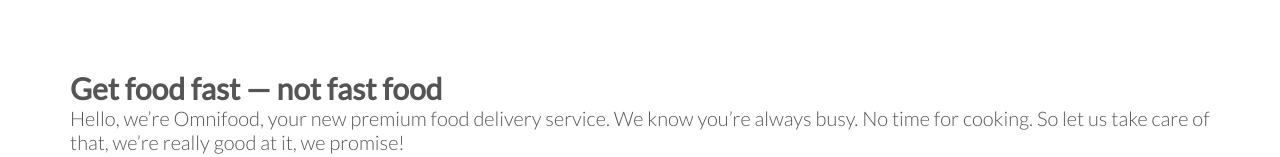
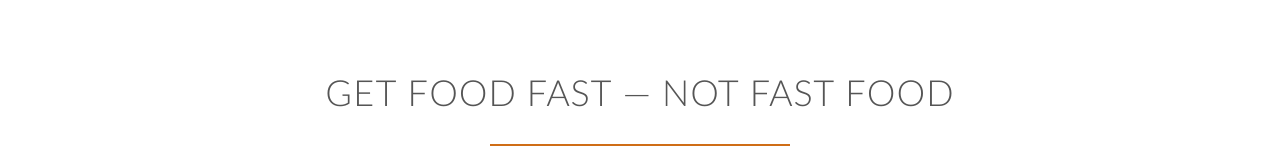
Before and after one commit to shazy89/classic-css, a plain HTML site: page index.html in a window 1280 px wide. Shown: the part 810-967 px from the top of the page. Drawn offline with nearby package versions, Linux system fonts and the light colour scheme.

Commit message:
handeled headers

```diff
--- a/resources/css/style.css
+++ b/resources/css/style.css
@@ -31,17 +31,44 @@
 
 /* Headings  */
 
+h1,
+h2 {
+  font-weight: 300;
+  text-transform: uppercase;
+  letter-spacing: 1px;
+}
 h1 {
   margin: 0;
   margin-bottom: 20px;
   color: #fff;
   font-size: 300%;
-  font-weight: 300;
-  text-transform: uppercase;
-  letter-spacing: 1px;
   word-spacing: 4px;
 }
+h2 {
+  font-size: 180%;
+  word-spacing: 2px;
+  text-align: center;
+  margin-bottom: 30px;
+}
 
+/* After h2 indicates this will happen  */
+h2:after {
+  display: block;
+  height: 2px;
+  background-color: #cf6d17;
+  /* Every time we make a use of after sudo class we have to specify its content  */
+  content: " ";
+  width: 300px;
+  /* this will center */
+  margin: 0 auto;
+  margin-top: 30px;
+}
+/* ------- PARAGRAPHS -----  */
+.long-copy {
+  line-height: 145%;
+  width: 75%;
+  margin-left: 15%;
+}
 /* Buttons  */
 
 /* Buttons in css can have "link, visitet, active and howerd" and we can use sudoclases for it*/
```
